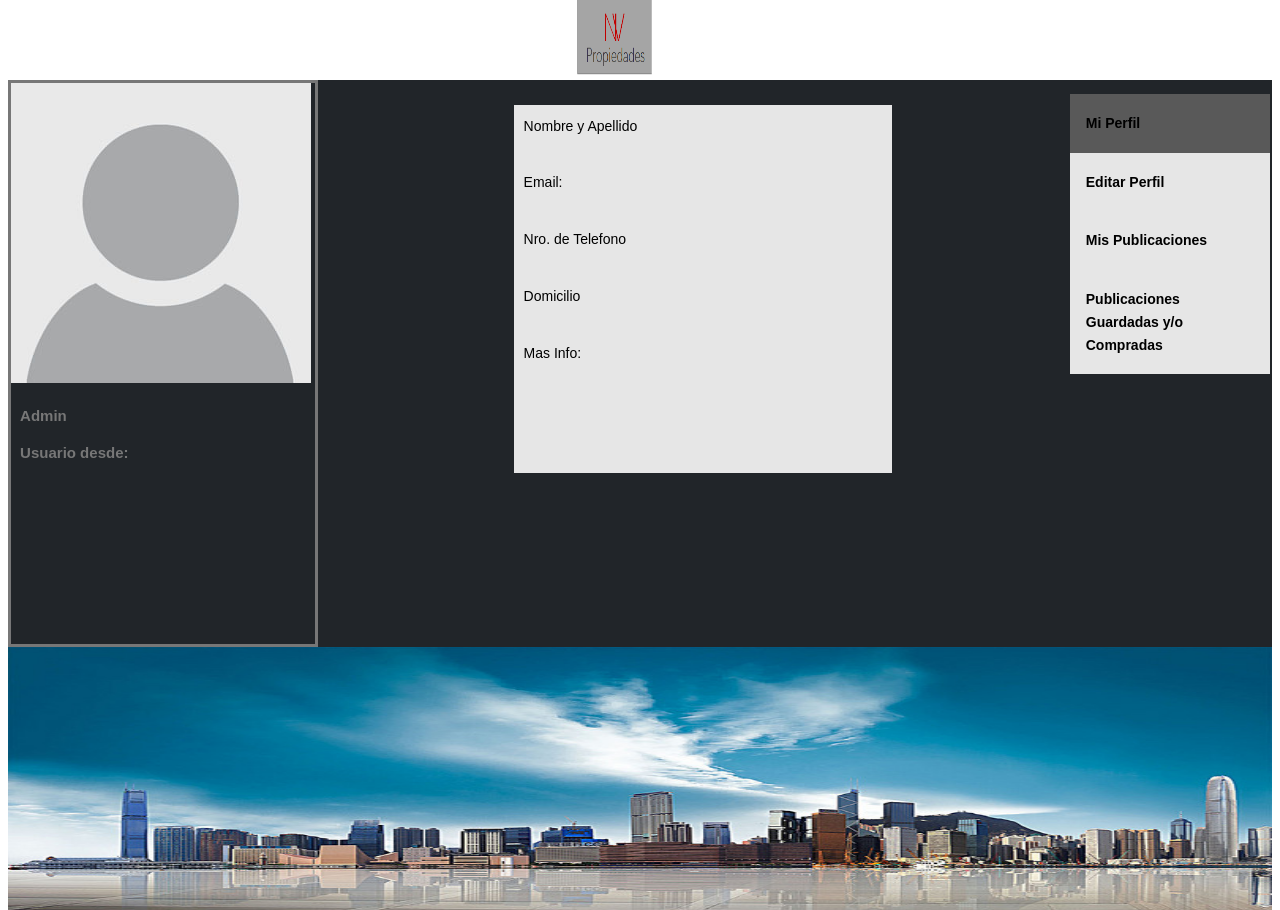
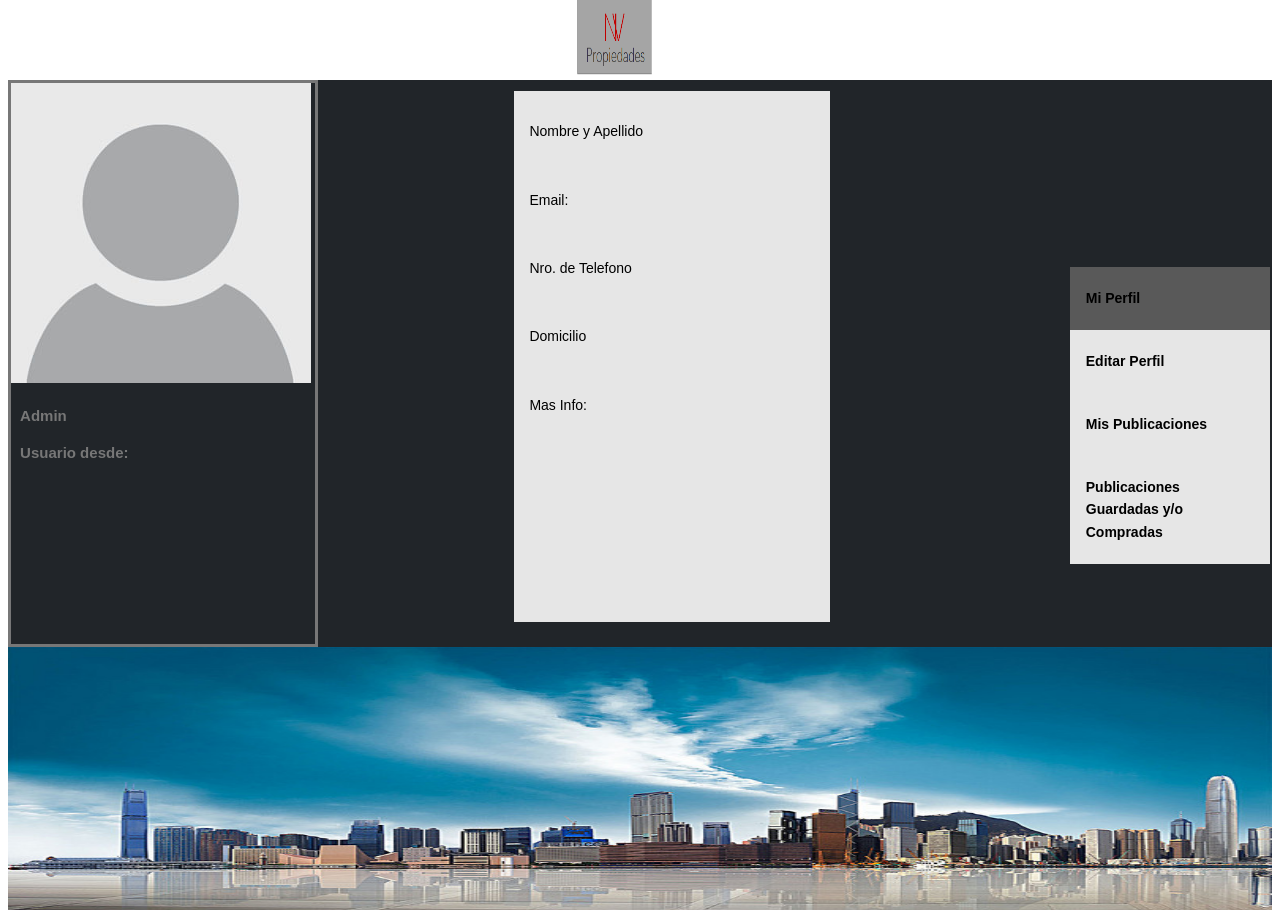
Before and after one commit to NicoPasche/Progra-Web-PPV, a PHP site: page /perfil.html in a window 1280 px wide. Shown: the part 59-969 px from the top of the page. Run offline with PHP 8.4, Linux system fonts and the light colour scheme.

Commit message:
Update perfil.css

```diff
--- a/Pagina Final VALEN PASCHE/perfil.css
+++ b/Pagina Final VALEN PASCHE/perfil.css
@@ -179,7 +179,7 @@
 li a {
     display: block;
     color: #000;
-    padding: 18px 16px;
+    padding: 10% 8%;
     text-decoration: none;
     font-weight: bold;
 }
@@ -199,7 +199,7 @@
 }
 
 .txtinfo{
-	padding: 10px;
+	padding: 5%;
 }
 
 #logo1{
@@ -210,9 +210,10 @@
 }
 .info{
   background-color: #e6e6e6;
-  width: 10cm;
+  position: absolute;
+  width: 25%;
   color:black;
-  height: 65%;
+  height: 50%;
 }
 #back{
   width: 100%;
```
